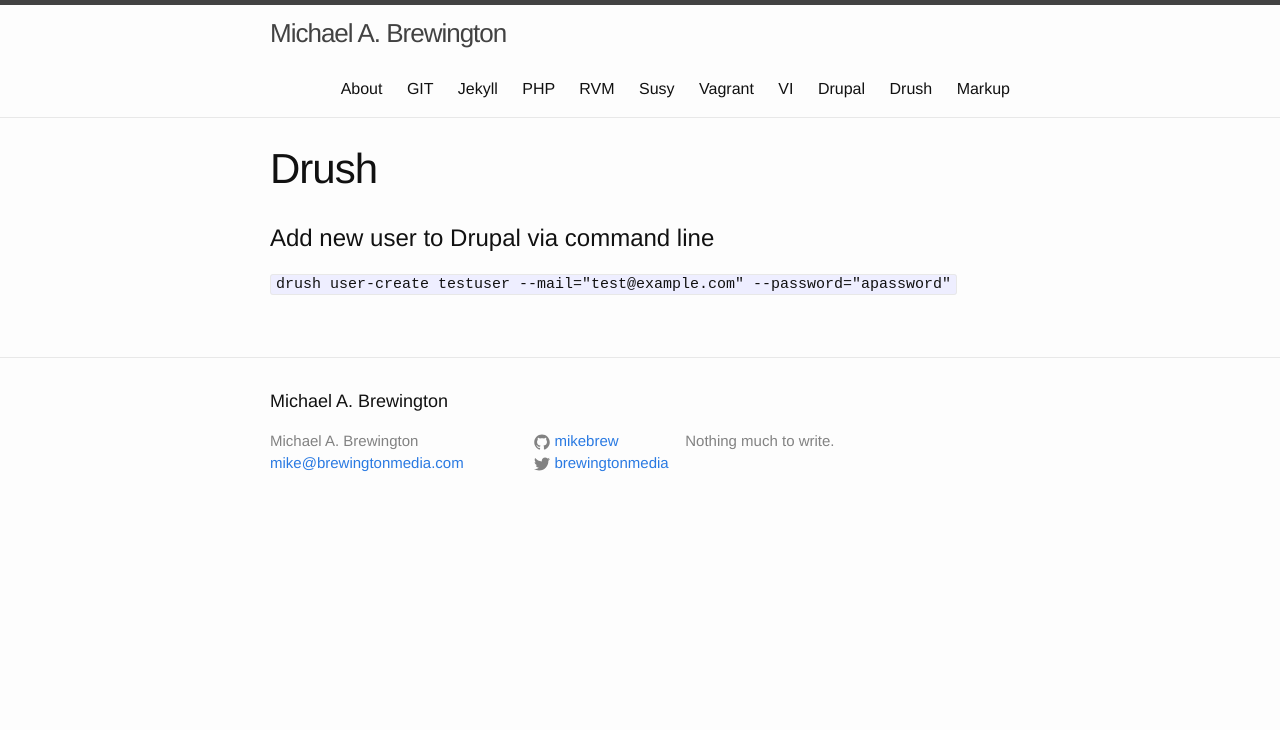
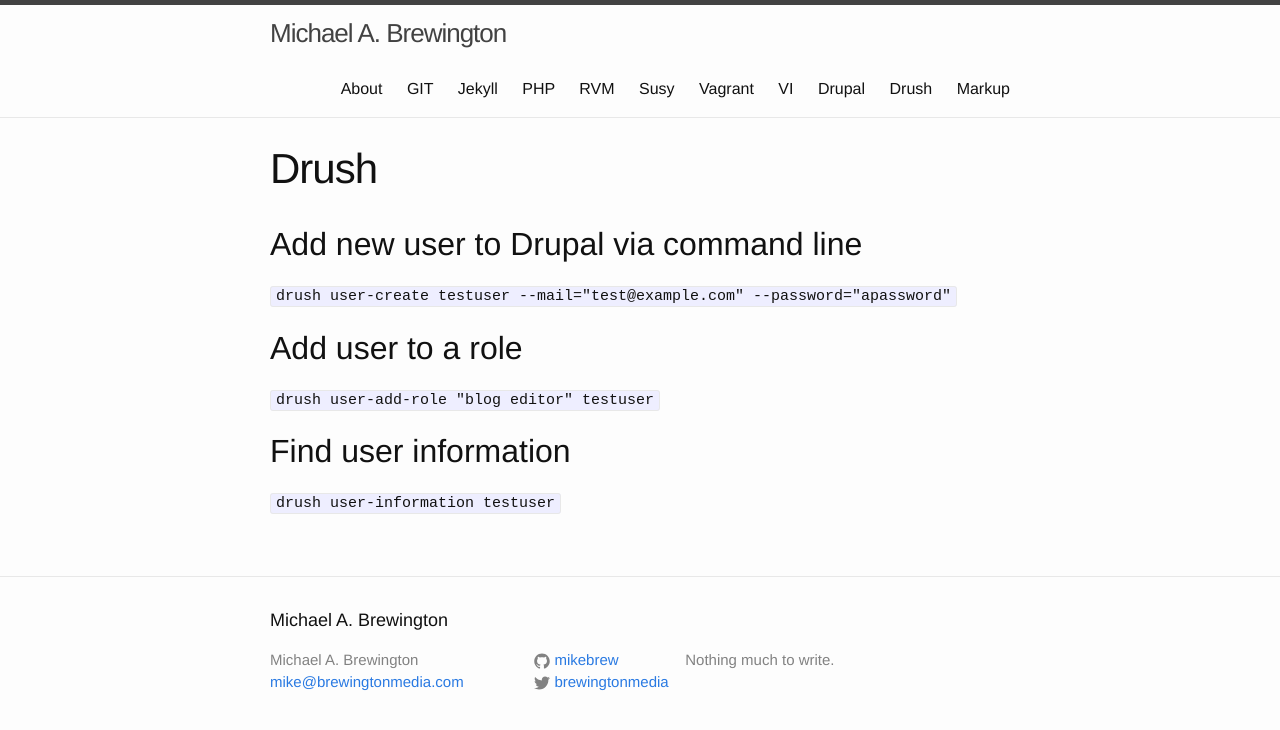
Before and after one commit to mikebrew/mikebrew.github.io, a Jekyll site: the page built from drush.md, in a window 1280 px wide. Shown: the top 730 px of the page. Built offline with Jekyll 4.4.1, drawn with Linux system fonts in a browser that asks for light colours.

Commit message:
drush updates

```diff
--- a/drush.md
+++ b/drush.md
@@ -4,5 +4,11 @@ title: Drush
 permalink: /drush/
 ---
 
-#Add new user to Drupal via command line
+##Add new user to Drupal via command line
 `drush user-create testuser --mail="test@example.com" --password="apassword"`
+
+##Add user to a role
+`drush user-add-role "blog editor" testuser`
+
+##Find user information
+`drush user-information testuser`
```
